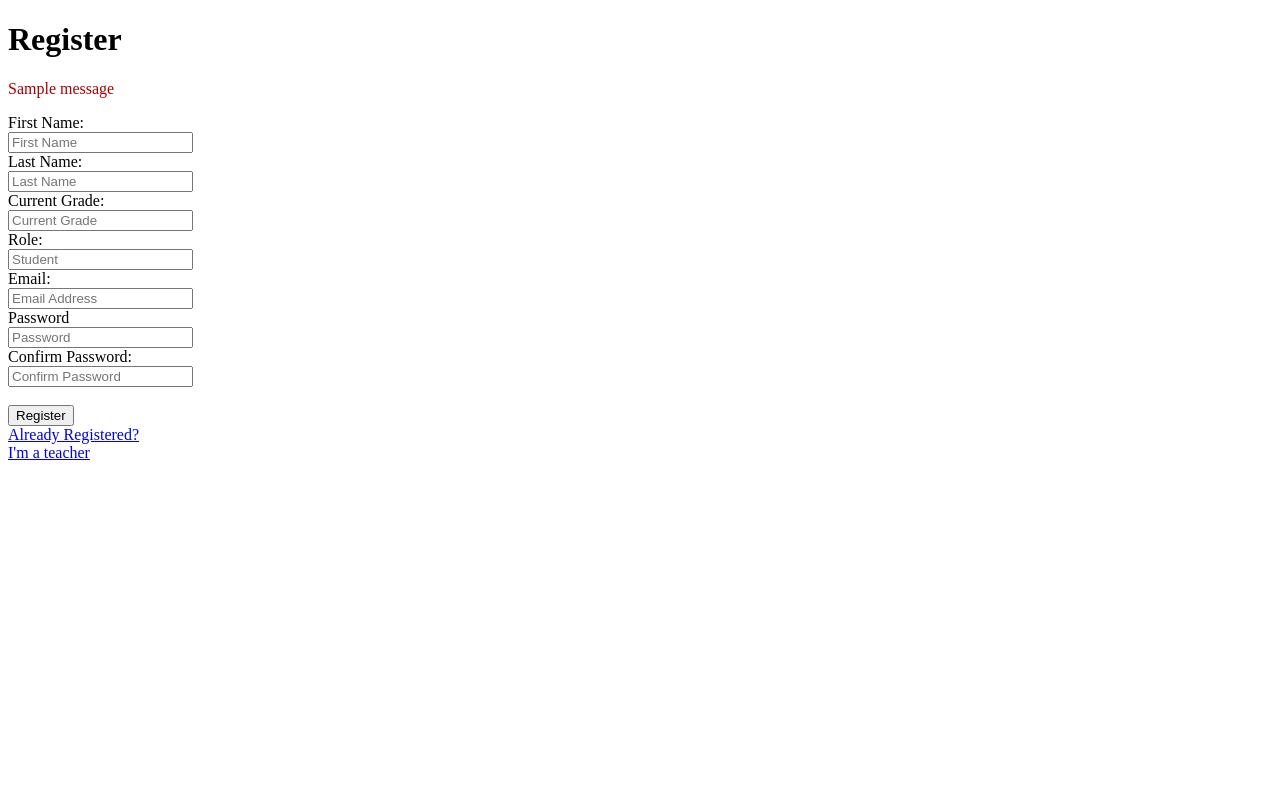
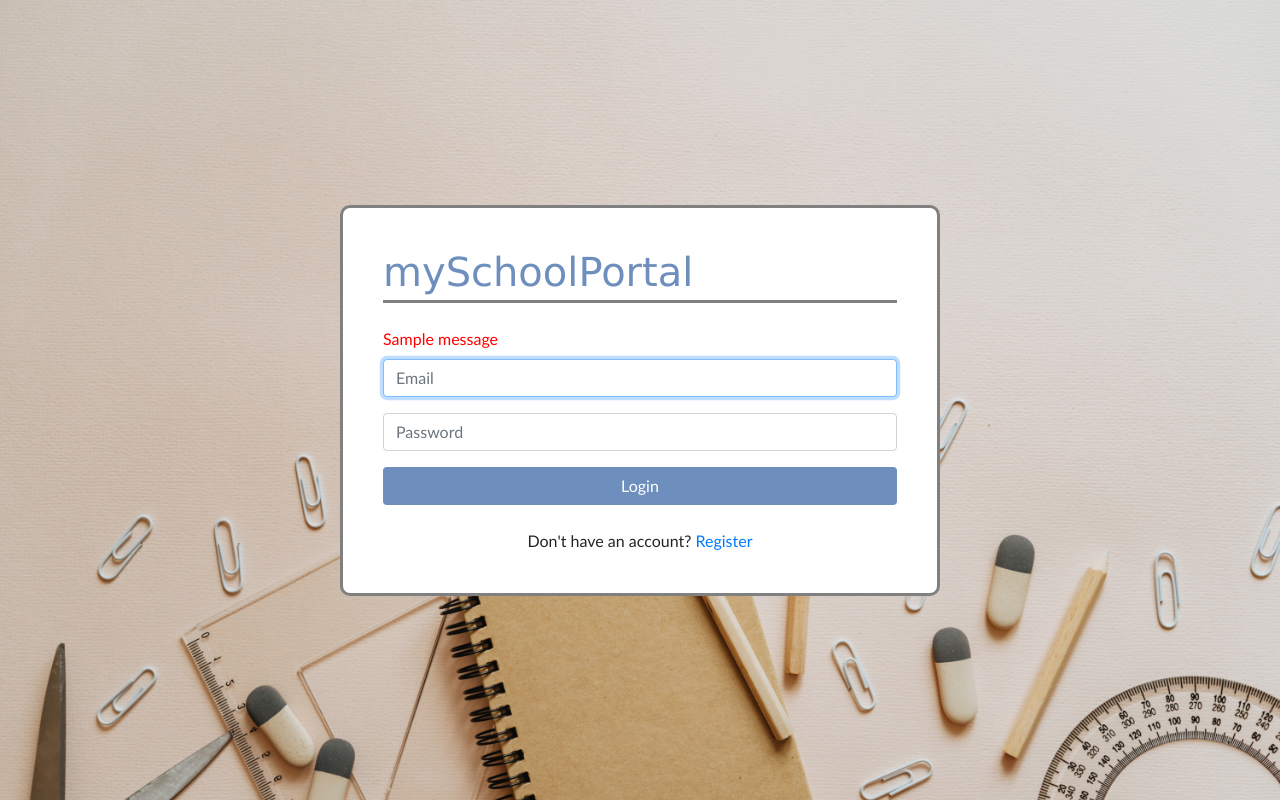
Before and after one commit to softheartedx/school_portal_project, a Flask app: page / in a window 1280 px wide. Run offline with Flask 3, Linux system fonts and the light colour scheme; tables that the repository leaves empty or names only in its code hold one stand-in row (Sample ...); one stand-in notice (Sample message) is shown.

Commit message:
organized student and added css to student and teacher html

```diff
--- a/flask_app/controllers/user_controller.py
+++ b/flask_app/controllers/user_controller.py
@@ -8,7 +8,7 @@ bcrypt = Bcrypt(app)
 
 @app.route('/')
 def index():
-    return render_template('student_register.html')
+    return render_template('login.html')
 
 @app.route('/success')
 def success():
--- a/flask_app/static/style/styles.css
+++ b/flask_app/static/style/styles.css
@@ -1,53 +1,103 @@
-
 *{
     margin: 0;
     padding: 0;
-    font-size: 1.3em;
-}
-html{
-    height:100%
+    font-family:'Gill Sans', 'Gill Sans MT', Calibri, 'Trebuchet MS', sans-serif;
 }
 body{
-    background-image: linear-gradient(white, #26A65B);
+    background-image: url(../images/supplies.jpg);
+    background-size: cover;
+    background-attachment: fixed;
 }
-
-/* Login page styles */
-.login{
+.text-blue{
+    color: #6e8fbe;
+}
+.center-fit{
+    position: absolute;
+    left: 0;
+    right: 0;
+    top: 0;
+    bottom: 0;
     margin: auto;
-    width: 25%;
-    margin-top: 15%;
+}
+.login-reg-form{
+    max-width: 600px;
+    height: fit-content;
     display: flex;
     flex-direction: column;
     justify-content: center;
     padding: 40px;
     background-color: white;
-    font-family: 'Gill Sans', 'Gill Sans MT', Calibri, 'Trebuchet MS', sans-serif;
     border-radius: 10px;
-    border: 2px solid gray;
+    border: 3px solid gray;
 }
-.login a, .register a{
+.header{
+    border-bottom: 3px solid gray;
+    display: flex;
+    justify-content: space-between;
+    font-family:'Lucida Sans', 'Lucida Sans Regular', 'Lucida Grande', 'Lucida Sans Unicode', Geneva, Verdana, sans-serif;
+}
+.center-link{
     font-size: medium;
     text-decoration: none;
     margin:auto;
 }
-.login button, .register button{
-    width: 100%
+.login-reg-form button{
+    width: 100%;
+    background-color: #6e8fbe;
+    color: white;
 }
-.login button:hover, .register button:hover{
-    box-shadow: 0px 0px 10px 5px #26A65B;
+.login-reg-form button:hover, .login-reg-form button:focus{
+    box-shadow: 0px 0px 5px 2px #6e8fbe;
+    /* background-color: rgb(211, 211, 211, 0.5); */
+    background-color: white;
+    color: black;
 }
+.error-message{
+    margin: 0;
+    color: red;
 
-/* Register page styles */
-.register{
-    margin: auto;
-    width: 35%;
-    margin-top: 10%;
+}
+.top-nav{
+    position: fixed;
+    right: 20px;
+    top: 20px;
+}
+.logout-btn:hover, .logout-btn:focus{
+    background-color: red;
+    color: white;
+}
+.top{
+    padding-top: 50px;
+    padding-bottom: 20px;
+    text-align: center;
+    background-color: #6e8fbe;
+    color: white;
+    letter-spacing: 8px;
+    font-weight: bold;
+}
+.dashboard-grid{
+    margin-top: 75px;
+    display: grid;
+    gap: 1.5rem;
+    grid-template-columns: repeat(2, 1fr);
+
+}
+.grid-row-span-2{
+    grid-column: 2;
+    grid-row: 1 / span 2;
+}
+.tile{
+    border: 2px solid gray;
+    border-radius: 10px;
+    background-color: white;
+}
+.tile-header{
+    border-bottom: 2px solid gray;
+    padding: 10px 15px 0;
+    margin-bottom: 15px;
     display: flex;
-    flex-direction: column;
-    justify-content: center;
-    padding: 40px;
-    background-color: white;
-    font-family: 'Gill Sans', 'Gill Sans MT', Calibri, 'Trebuchet MS', sans-serif;
-    border-radius: 10px;
-    border: 2px solid gray;
+    justify-content: space-between;
 }
+.content{
+    padding: 0 15px;
+}
--- a/flask_app/templates/login.html
+++ b/flask_app/templates/login.html
@@ -1,6 +1,5 @@
 <!DOCTYPE html>
 <html lang="en">
-
 <head>
     <meta charset="UTF-8">
     <meta http-equiv="X-UA-Compatible" content="IE=edge">
@@ -9,22 +8,22 @@
     <link rel="stylesheet" href="../static/style/styles.css">
     <title>Login</title>
 </head>
-
 <body>
-    <div class="container login">
-        <form action="/login" method="post">
-            <h1>Login</h1>
-            <div>
-                <input type="text" name="email" placeholder="Email" class="form-control mt-2">
-            </div>
-
-            <div>
-                <input type="password" name="password" placeholder="Password" class="form-control mt-2">
-            </div>
+    <div class="container login center-fit login-reg-form">
+        <h1 class="header mb-4 pb-1 text-blue">mySchoolPortal</h1>
+        {% with messages = get_flashed_messages() %}
+            {% if messages %}
+                {% for message in messages %}
+                    <p class="error-message">{{message}}</p>
+                {% endfor %}
+            {% endif %}
+        {% endwith %}
+        <form action="/sucess" method="post">
+                <input type="text" name="email" placeholder="Email" class="form-control mt-2" autofocus>
+                <input type="password" name="password" placeholder="Password" class="form-control mt-3">
             <button type="submit" class="btn mt-3">Login</button>
         </form>
-        <a href="/to_student_register" class="mt-4">Register</a>
+        <p class="center-link mt-4">Don't have an account? <a href="/to_student_register" class="center-link">Register</a></p>
     </div>
 </body>
-
 </html>
--- a/flask_app/templates/student_register.html
+++ b/flask_app/templates/student_register.html
@@ -1,75 +1,34 @@
 <!DOCTYPE html>
 <html lang="en">
-
 <head>
     <meta charset="UTF-8">
     <meta http-equiv="X-UA-Compatible" content="IE=edge">
     <meta name="viewport" content="width=device-width, initial-scale=1.0">
+    <link rel='stylesheet' href='https://cdn.jsdelivr.net/npm/bootstrap@4.0.0/dist/css/bootstrap.min.css' integrity='sha384-Gn5384xqQ1aoWXA+058RXPxPg6fy4IWvTNh0E263XmFcJlSAwiGgFAW/dAiS6JXm' crossorigin='anonymous'>
+    <link rel="stylesheet" href="../static/style/styles.css">
     <title>Student Registration</title>
-
 </head>
-
 <body>
-    <div id="container">
-        <div class="registration">
-            <form action="/register" method="post">
-                <h1>Register</h1>
+    <div class="container center-fit login-reg-form">
+        <h1 class="header mb-4 pb-1 text-blue">Student Registration</h1>
         {% with messages = get_flashed_messages() %}
             {% if messages %}
                 {% for message in messages %}
-        <p style="color: rgb(170, 0, 0) ;">{{message}}</p>
+                    <p class="error-message">{{message}}</p>
                 {% endfor %}
             {% endif %}
         {% endwith %}
-                <div>
-                    <label for="first_name">First Name:</label>
-                    <br>
-                    <input type="text" name="first_name" placeholder="First Name">
-                </div>
-
-                <div>
-                    <label for="last_name">Last Name:</label>
-                    <br>
-                    <input type="text" name="last_name" placeholder="Last Name">
-                </div>
-
-                <div>
-                    <label for="current_grade">Current Grade:</label>
-                    <br>
-                    <input type="number" name="current_grade" placeholder="Current Grade">
-                </div>
-
-                <div>
-                    <label for="role">Role:</label>
-                    <br>
-                    <input type="text" name="role" placeholder="Student">
-                </div>
-
-                <div>
-                    <label for="email">Email:</label>
-                    <br>
-                    <input type="text" name="email" placeholder="Email Address">
-                </div>
-
-                <div>
-                    <label for="password">Password</label>
-                    <br>
-                    <input type="password" name="password" placeholder="Password">
-                </div>
-
-                <div>
-                    <label for="cpassword">Confirm Password:</label>
-                    <br>
-                    <input type="password" name="cpassword" placeholder="Confirm Password">
-                </div>
-                <br>
-                <button type="submit">Register</button>
+            <form action="/register" method="post">
+                <input type="text" name="first_name" placeholder="First Name" class="form-control mt-2" autofocus>
+                <input type="text" name="last_name" placeholder="Last Name" class="form-control mt-3">
+                <input type="number" name="current_grade" placeholder="Current Grade" class="form-control mt-3" min="1" max="12">
+                <input type="email" name="email" placeholder="Email" class="form-control mt-3">
+                <input type="password" name="password" placeholder="Password" class="form-control mt-3">
+                <input type="password" name="cpassword" placeholder="Confirm Password" class="form-control mt-3">
+            <button type="submit" class="btn mt-3">Register</button>
         </form>
-            <a href="/login_page">Already Registered?</a>
-            <br>
-            <a href="/teacher_registration">I'm a teacher</a>
-        </div>
+        <a href="/login_page" class="center-link mt-4">Already Registered?</a>
+        <a href="/teacher_registration" class="center-link">I'm a teacher</a>
     </div>
 </body>
-
 </html>
```
Also changed, not shown: flask_app/templates/student_dashboard.html (+31 -25 lines), flask_app/templates/teacher_dashboard.html (+27 -14 lines), flask_app/templates/teacher_register.html (+19 -12 lines), flask_app/static/images/library.jpg (added), flask_app/static/images/supplies.jpg (added). Lines whose indentation alone changed are shown as unchanged.
